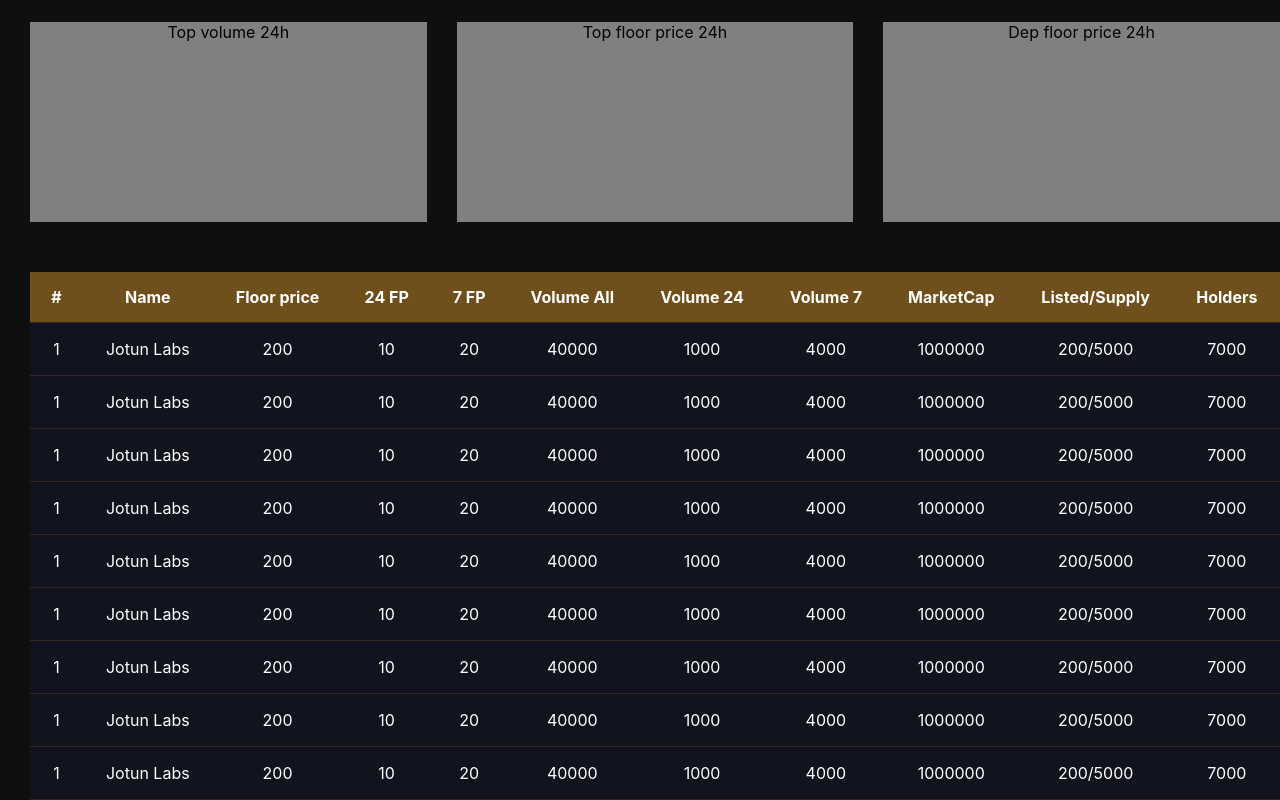
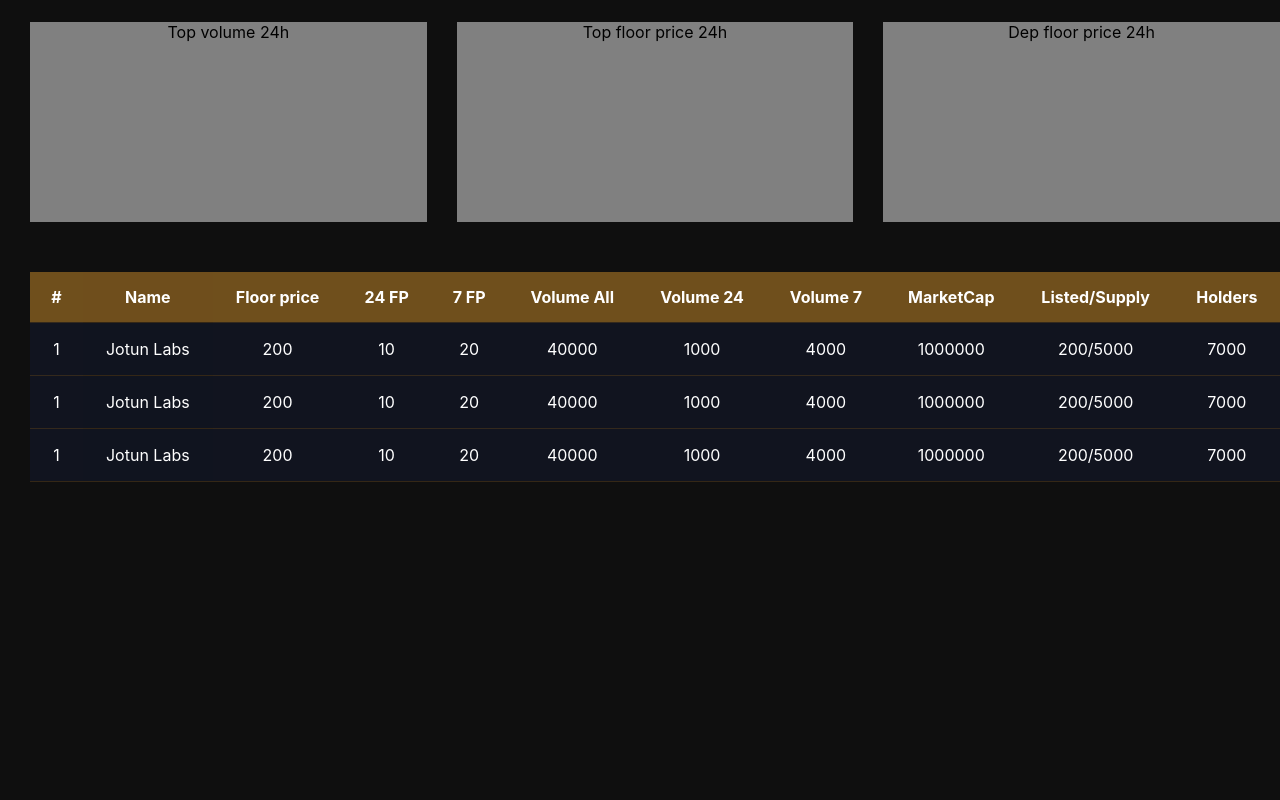
Before and after one commit to aitorpalleja/nftmarketcap-frontEnd, a React (Create React App) app: page / in a window 1280 px wide. Shown: the part 376-1176 px from the top of the page. After the commit the page ends 858 px from the top, so only its background shows below. Built offline with nearby package versions, Linux system fonts and the light colour scheme.

Commit message:
test sticky position

```diff
--- a/src/Components/Dashboard/Dashboard.js
+++ b/src/Components/Dashboard/Dashboard.js
@@ -5,11 +5,11 @@
     return (
         <div className='dashboard'>
             <div className="dashboard_container">
-                <table className='dasboard_table'>
+                <table className='dashboard_table'>
                     <thead>
                         <tr >
                             <th>#</th>
-                            <th>Name</th>
+                            <th className='dashboard_name'>Name</th>
                             <th>Floor price</th>
                             <th>24 FP</th>
                             <th>7 FP</th>
@@ -24,7 +24,7 @@
                     <tbody>
                         <tr>
                             <td>1</td>
-                            <td>Jotun Labs</td>
+                            <td className='dashboard_name'>Jotun Labs</td>
                             <td>200</td>
                             <td>10</td>
                             <td>20</td>
@@ -37,7 +37,7 @@
                         </tr>
                         <tr>
                             <td>1</td>
-                            <td>Jotun Labs</td>
+                            <td className='dashboard_name'>Jotun Labs</td>
                             <td>200</td>
                             <td>10</td>
                             <td>20</td>
@@ -48,87 +48,10 @@
                             <td>200/5000</td>
                             <td>7000</td>
                         </tr>
+
                         <tr>
                             <td>1</td>
-                            <td>Jotun Labs</td>
-                            <td>200</td>
-                            <td>10</td>
-                            <td>20</td>
-                            <td>40000</td>
-                            <td>1000</td>
-                            <td>4000</td>
-                            <td>1000000</td>
-                            <td>200/5000</td>
-                            <td>7000</td>
-                        </tr>
-                        <tr>
-                            <td>1</td>
-                            <td>Jotun Labs</td>
-                            <td>200</td>
-                            <td>10</td>
-                            <td>20</td>
-                            <td>40000</td>
-                            <td>1000</td>
-                            <td>4000</td>
-                            <td>1000000</td>
-                            <td>200/5000</td>
-                            <td>7000</td>
-                        </tr>
-                        <tr>
-                            <td>1</td>
-                            <td>Jotun Labs</td>
-                            <td>200</td>
-                            <td>10</td>
-                            <td>20</td>
-                            <td>40000</td>
-                            <td>1000</td>
-                            <td>4000</td>
-                            <td>1000000</td>
-                            <td>200/5000</td>
-                            <td>7000</td>
-                        </tr>
-                        <tr>
-                            <td>1</td>
-                            <td>Jotun Labs</td>
-                            <td>200</td>
-                            <td>10</td>
-                            <td>20</td>
-                            <td>40000</td>
-                            <td>1000</td>
-                            <td>4000</td>
-                            <td>1000000</td>
-                            <td>200/5000</td>
-                            <td>7000</td>
-                        </tr>
-                        <tr>
-                            <td>1</td>
-                            <td>Jotun Labs</td>
-                            <td>200</td>
-                            <td>10</td>
-                            <td>20</td>
-                            <td>40000</td>
-                            <td>1000</td>
-                            <td>4000</td>
-                            <td>1000000</td>
-                            <td>200/5000</td>
-                            <td>7000</td>
-                        </tr>
-                        <tr>
-                            <td>1</td>
-                            <td>Jotun Labs</td>
-                            <td>200</td>
-                            <td>10</td>
-                            <td>20</td>
-                            <td>40000</td>
-                            <td>1000</td>
-                            <td>4000</td>
-                            <td>1000000</td>
-                            <td>200/5000</td>
-                            <td>7000</td>
-                        </tr>
-                        <tr>
-                            <td>1</td>
-                            <td>Jotun Labs</td>
+                            <td className='dashboard_name'>Jotun Labs</td>
                             <td>200</td>
                             <td>10</td>
                             <td>20</td>
--- a/src/Components/Dashboard/Dashboard.scss
+++ b/src/Components/Dashboard/Dashboard.scss
@@ -38,3 +38,7 @@
     vertical-align: center;
     text-align: center;
 }
+
+.dashboard_name{
+    position: sticky;
+}
```
